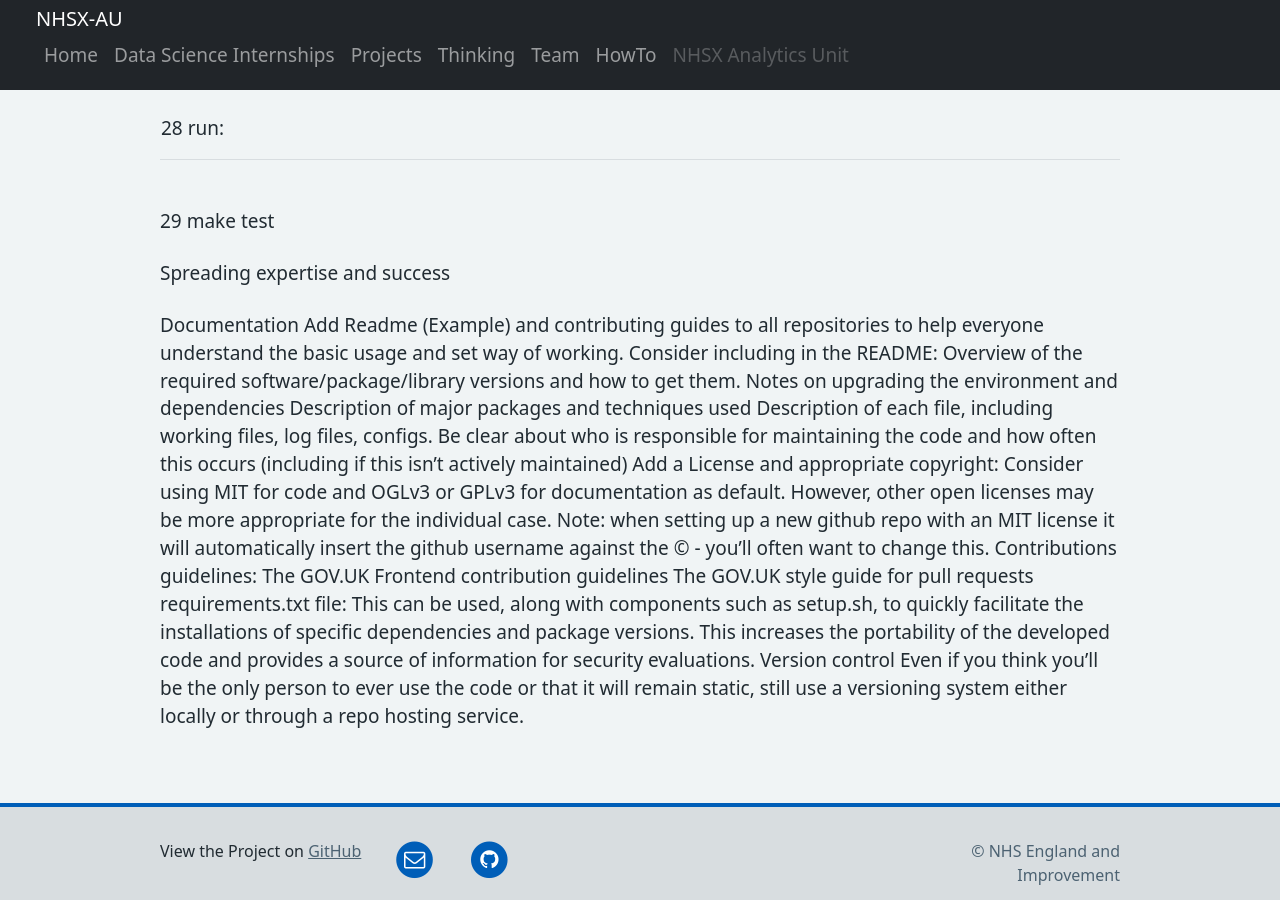
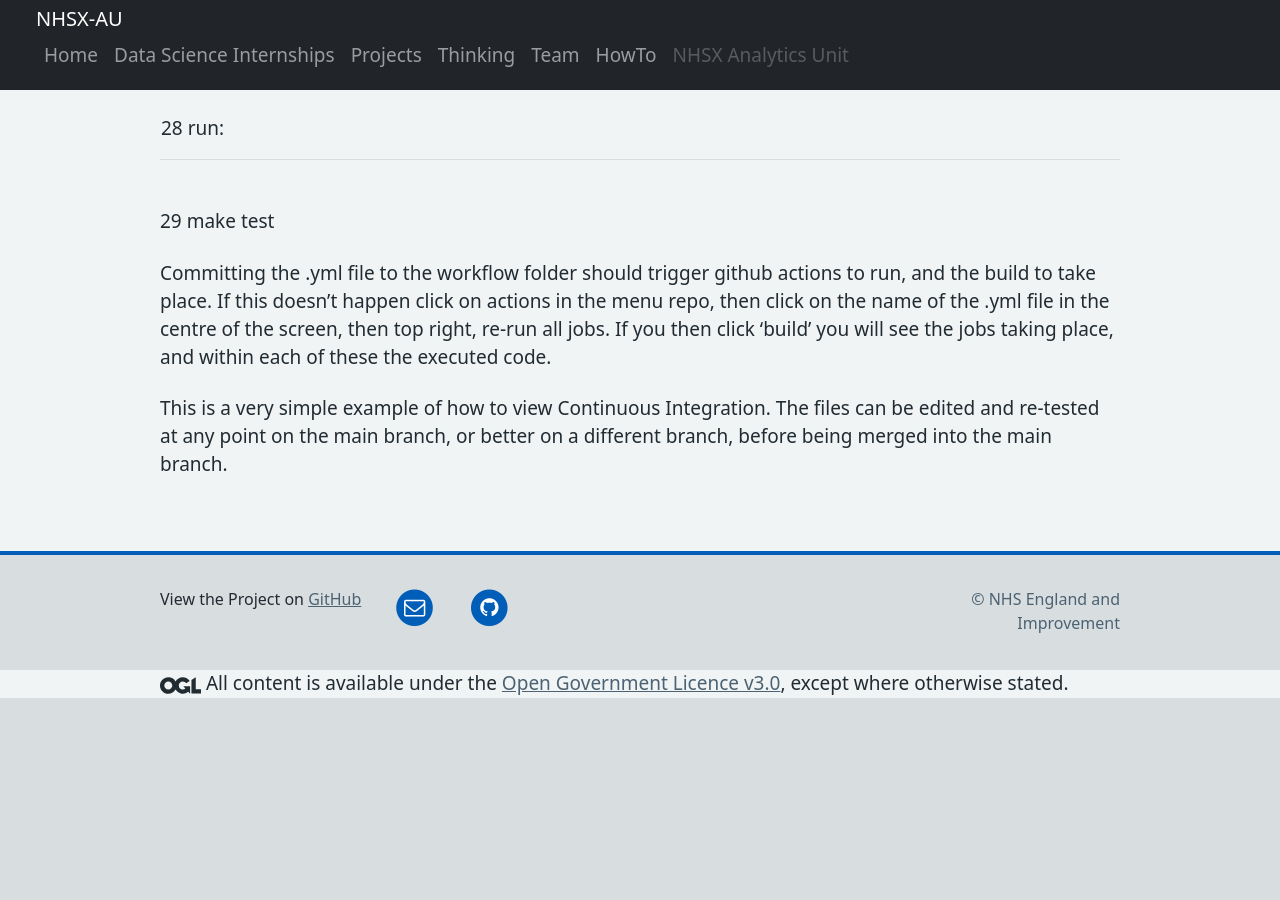
Before and after one commit to nhsx/AnalyticsUnit, a Jekyll site: the page built from MLOps.md, in a window 1280 px wide and 900 px high, scrolled down 4776 px. Built offline with Jekyll 4.4.1, drawn with Linux system fonts in a browser that asks for light colours; after the commit the page ends 5498 px from its top, so only the background shows below that.

Commit message:
Update MLOps.md

```diff
--- a/MLOps.md
+++ b/MLOps.md
@@ -177,27 +177,6 @@ Create your .yml file there.
 
 29           make test
 
+Committing the .yml file to the workflow folder should trigger github actions to run, and the build to take place. If this doesn't happen click on actions in the menu repo, then click on the name of the .yml file in the centre of the screen, then top right, re-run all jobs. If you then click 'build' you will see the jobs taking place, and within each of these the executed code.
 
-
-
-Spreading expertise and success
-
-
-Documentation
-Add Readme (Example) and contributing guides to all repositories to help everyone understand the basic usage and set way of working. Consider including in the README:
-Overview of the required software/package/library versions and how to get them.
-Notes on upgrading the environment and dependencies
-Description of major packages and techniques used
-Description of each file, including working files, log files, configs.
-Be clear about who is responsible for maintaining the code and how often this occurs (including if this isn’t actively maintained)
-Add a License and appropriate copyright:
-Consider using MIT for code and OGLv3 or GPLv3 for documentation as default. However, other open licenses may be more appropriate for the individual case.
-Note: when setting up a new github repo with an MIT license it will automatically insert the github username against the © - you’ll often want to change this.
-Contributions guidelines:
-The GOV.UK Frontend contribution guidelines
-The GOV.UK style guide for pull requests
-requirements.txt file:
-This can be used, along with components such as setup.sh, to quickly facilitate the installations of specific dependencies and package versions.
-This increases the portability of the developed code and provides a source of information for security evaluations.
-Version control
-Even if you think you’ll be the only person to ever use the code or that it will remain static, still use a versioning system either locally or through a repo hosting service.
+This is a very simple example of how to view Continuous Integration. The files can be edited and re-tested at any point on the main branch, or better on a different branch, before being merged into the main branch.
```
